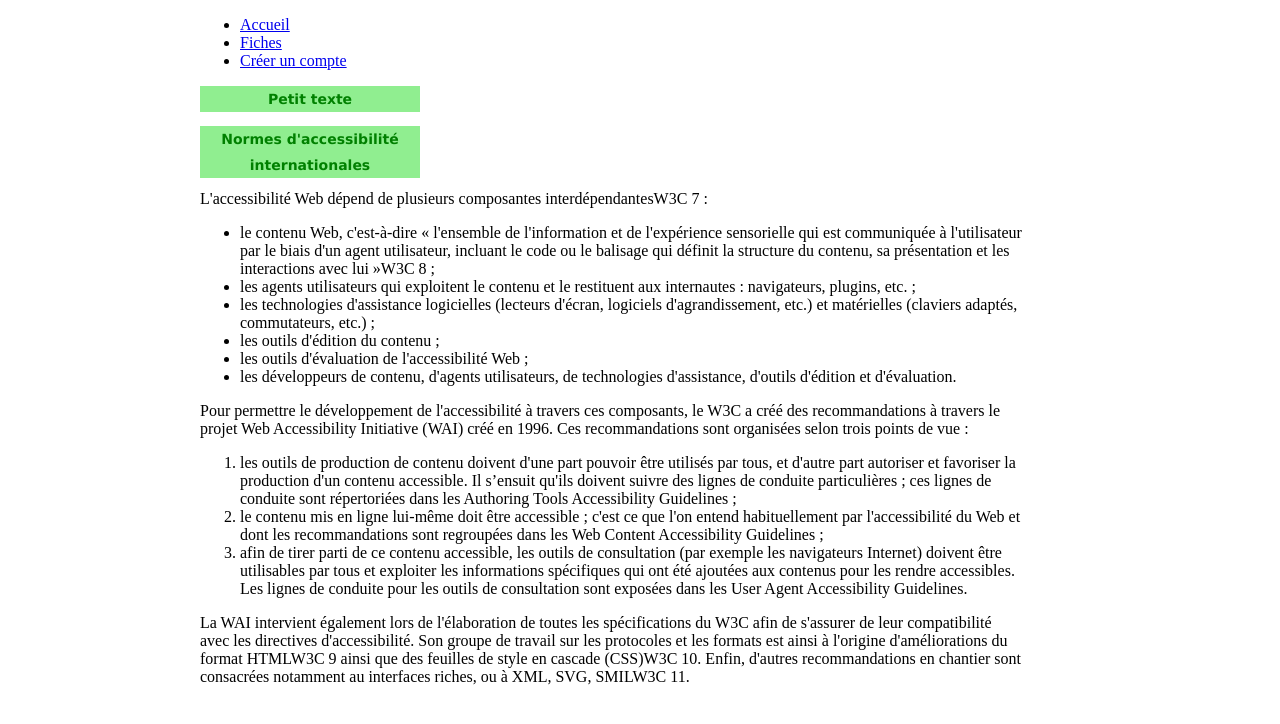
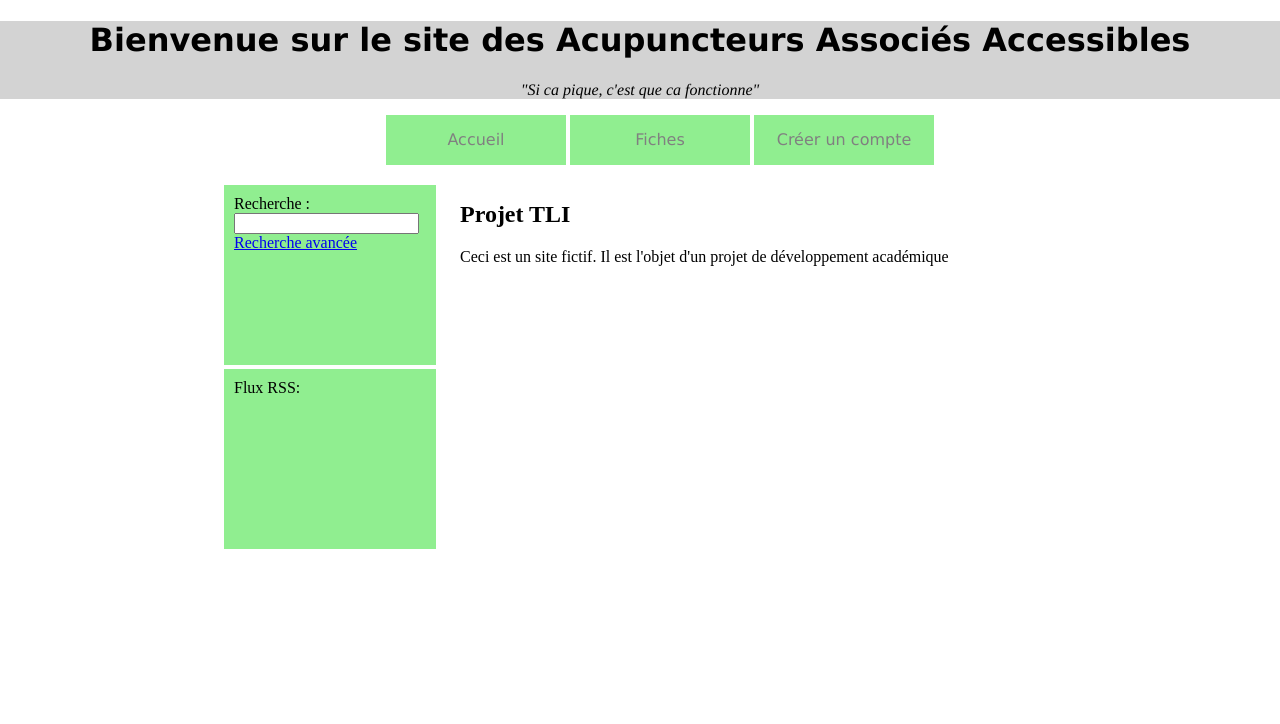
Before and after one commit to N3ness/projet-AcPo, a PHP site: page / in a window 1280 px wide. Shown: the top 724 px of the page. Run offline with PHP 8.4, Linux system fonts and the light colour scheme.

Commit message:
modification de la structure, et mise en page

```diff
--- a/index.html
+++ b/index.html
@@ -3,15 +3,15 @@
 <head>
 	<meta charset="utf-8">
 	<meta name="viewport" content="width=device-width, initial-scale=1.0">
-    <title>Page à valider</title>
+	<title>Acupuncteurs Associés Accessibles - </title>
 	<link href="screen.css" rel="stylesheet" type="text/css" media="screen" />
 	<link rel="stylesheet" type="text/css" href="print.css" media="print" />
 	<script type="text/javascript" src="script.js"></script>
 </head>
 <body>
-
 	<header>
-
+		<h1>Bienvenue sur le site des Acupuncteurs Associés Accessibles</h1>
+			<blockquote>"Si ca pique, c'est que ca fonctionne"</blockquote>
 	</header>
 
 	<nav>
@@ -23,48 +23,27 @@
 	</nav>
 
 	<section>
-
 		<aside>
-
 			<div id="recherche">
+				<label for="inSearch">Recherche : </label>
+				<input class="inSearch" name="search" type="text" />
+				<a href="fiche.html">Recherche avancée</a>
 			</div>
 
 			<div id="rss">
+				Flux RSS:
 			</div>
-
 		</aside>
 
 		<article>
-      <h1>Petit texte</h1>
-
-
-      <h2>Normes d'accessibilité internationales</h2>
-	L'accessibilité Web dépend de plusieurs composantes interdépendantesW3C 7 :
-	<ul>
-		<li>le contenu Web, c'est-à-dire « l'ensemble de l'information et de l'expérience sensorielle qui est communiquée à l'utilisateur par le biais d'un agent utilisateur, incluant le code ou le balisage qui définit la structure du contenu, sa présentation et les interactions avec lui »W3C 8 ;</li>
-		<li>les agents utilisateurs qui exploitent le contenu et le restituent aux internautes : navigateurs, plugins, etc. ;</li>
-		<li>les technologies d'assistance logicielles (lecteurs d'écran, logiciels d'agrandissement, etc.) et matérielles (claviers adaptés, commutateurs, etc.) ;</li>
-		<li>les outils d'édition du contenu ;</li>
-		<li>les outils d'évaluation de l'accessibilité Web ;</li>
-		<li>les développeurs de contenu, d'agents utilisateurs, de technologies d'assistance, d'outils d'édition et d'évaluation.</li>
-	</ul>
-	Pour permettre le développement de l'accessibilité à travers ces composants, le W3C a créé des recommandations à travers le projet Web Accessibility Initiative (WAI) créé en 1996. Ces recommandations sont organisées selon trois points de vue :
-	<ol>
-		<li> les outils de production de contenu doivent d'une part pouvoir être utilisés par tous, et d'autre part autoriser et favoriser la production d'un contenu accessible. Il s’ensuit qu'ils doivent suivre des lignes de conduite particulières ; ces lignes de conduite sont répertoriées dans les Authoring Tools Accessibility Guidelines ;
-		</li>
-		<li>le contenu mis en ligne lui-même doit être accessible ; c'est ce que l'on entend habituellement par l'accessibilité du Web et dont les recommandations sont regroupées dans les Web Content Accessibility Guidelines ;
-		</li>
-		<li>afin de tirer parti de ce contenu accessible, les outils de consultation (par exemple les navigateurs Internet) doivent être utilisables par tous et exploiter les informations spécifiques qui ont été ajoutées aux contenus pour les rendre accessibles. Les lignes de conduite pour les outils de consultation sont exposées dans les User Agent Accessibility Guidelines.
-		</li>
-	</ol>
-	La WAI intervient également lors de l'élaboration de toutes les spécifications du W3C afin de s'assurer de leur compatibilité avec les directives d'accessibilité. Son groupe de travail sur les protocoles et les formats est ainsi à l'origine d'améliorations du format HTMLW3C 9 ainsi que des feuilles de style en cascade (CSS)W3C 10. Enfin, d'autres recommandations en chantier sont consacrées notamment au interfaces riches, ou à XML, SVG, SMILW3C 11.
-
+			<h2>Projet TLI</h2>
+			<p>Ceci est un site fictif. Il est l'objet d'un projet de développement académique</p>
 		</article>
 
 	</section>
 
 	<footer>
+
 	</footer>
-
 	</body>
 </html>
--- a/screen.css
+++ b/screen.css
@@ -1,53 +1,71 @@
-h1,h2{
-color:green;
-background-color:lightgreen;
-width: 220px;
-font-size: 14px;
-text-align: center;
-line-height: 26px;
-vertical-align: middle;
-font-family:Verdana, arial, sans-serif;
+body{
+	margin: 0;
+	width: 100%;
 }
-#preamble img{
+header{
+	background-color: lightgrey;
+	margin: 0;
+	width: 100%;
+}
+
+section{
+	margin: auto;
+	width: 840px;
+}
+
+h1{
+	text-align: center;
+	font-family: Verdana, Arial, sans-serif;
+}
+nav ul{
+	text-align: center;
+}
+
+nav ul li{
+	display: inline-block;
+}
+nav ul li a{
+	display: block;
+	text-decoration: none;
+	color: grey;
+	font-family: Verdana, Arial, sans-serif;
+	width: 180px;
+	line-height: 50px;
+	background-color: lightgreen;
+	text-align: center;
 	vertical-align: middle;
 }
-#preamble a{
-	display: inline-block;
-	text-align: center;
-	width: 180px;
-	vertical-align: middle;
-	line-height: 50px;
-	background-color: lightgrey;
-	margin: 1px white;
-	text-decoration:none;
+
+nav ul li a:hover{
+	text-decoration: underline;
+	background-color: green;
+	color: white;
 }
 
-form{
-width: 300px;
-}
-
-body{
-	margin-left:200px;
-	margin-right: 20%;
-}
-
-#preamble{
-	width: 100%;
-	height:100px;
-	clear:both;
-}
-
-#corps{
+article{
 	float: right;
 	width: 600px;
 	position: relative;
 	display:inline-block;
 }
 
-#div_laterale{
+aside{
 	display: inline-block;
 	width: 220px;
-	margin-left: 0;
+}
+
+aside div{
+	height: 160px;
+	margin: 4px;
+	padding: 10px;
+	background-color : lightgreen;
+}
+
+blockquote{
+	font-size: 16 em;
+	font-style: italic;
+	font-family: Times, serif;
+	text-align: center;
 }
 
 /* Partie Phone/Tablets */
```
Also changed, not shown: fiche.html (+16 -20 lines), signup.html (+24 -16 lines). Lines whose indentation alone changed are shown as unchanged.
